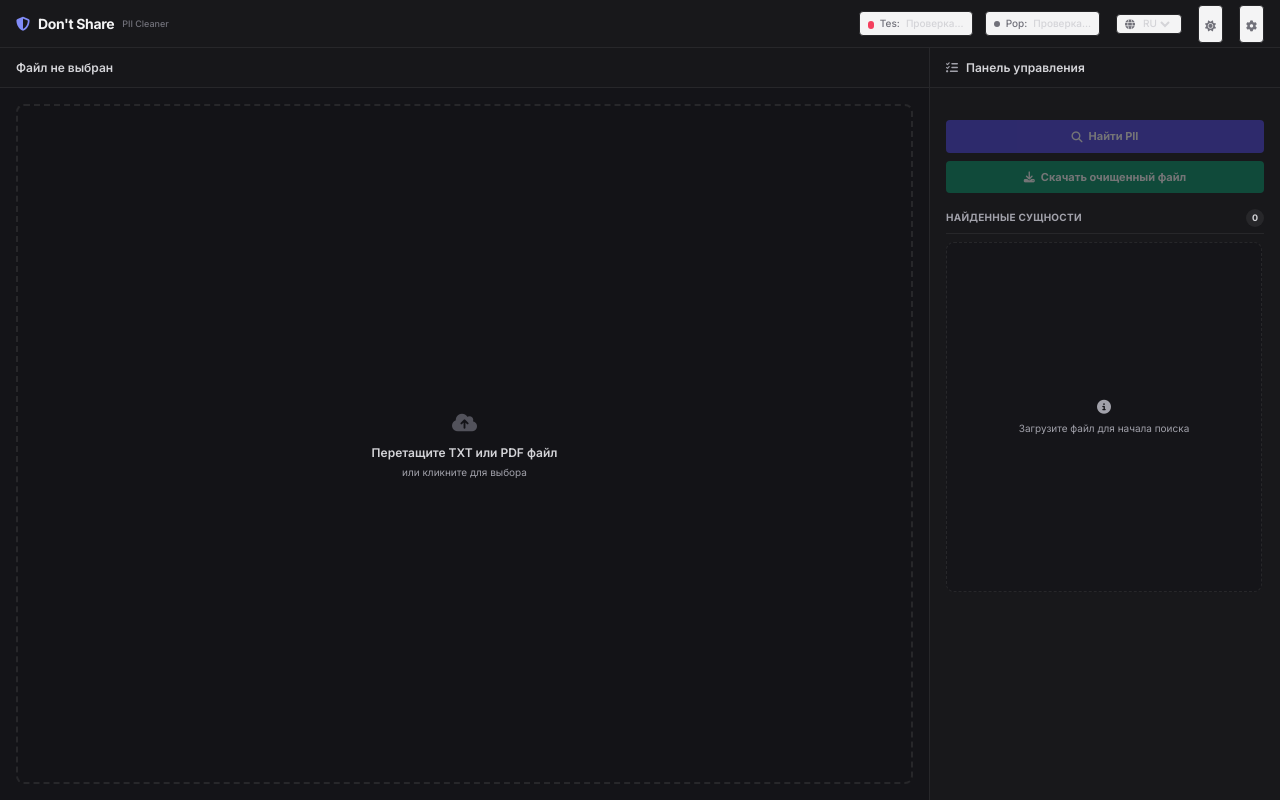
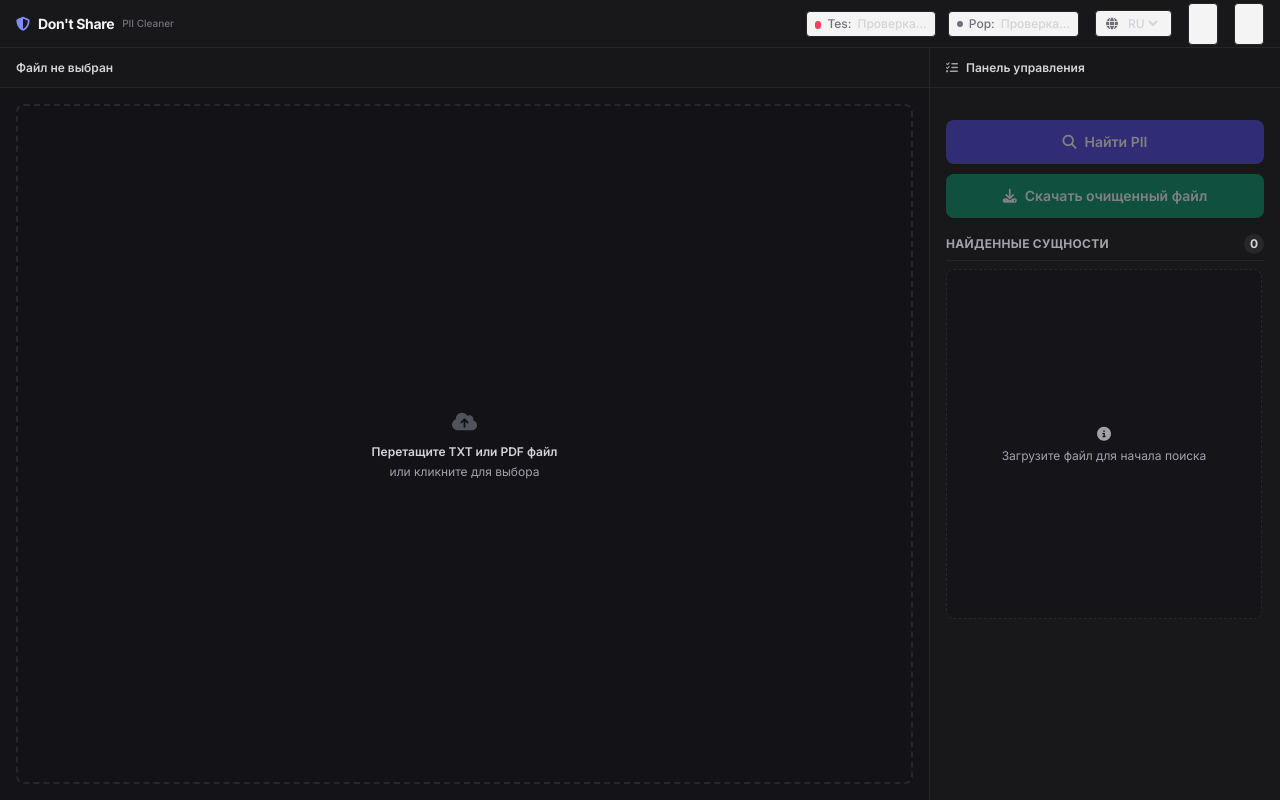
Before and after one commit to TimSorrow/Don-t-share, a FastAPI app: page / in a window 1280 px wide. Run offline with FastAPI, Linux system fonts and the light colour scheme; some libraries are stand-ins or nearby versions.

Commit message:
Fix flex sidebar squeeze bug and scale up fonts and buttons for better visibility and scalability

```diff
--- a/app/templates/index.html
+++ b/app/templates/index.html
@@ -35,13 +35,13 @@
             <div class="flex items-center space-x-2">
                 <i class="fa-solid fa-shield-halved text-indigo-600 dark:text-indigo-400 text-sm"></i>
                 <h1 class="text-sm font-bold tracking-tight">Don't Share</h1>
-                <span class="text-[9px] text-zinc-500 font-medium">PII Cleaner</span>
+                <span class="text-[10px] text-zinc-500 font-medium">PII Cleaner</span>
             </div>
 
             <!-- Header Controls -->
             <div class="flex items-center space-x-4">
                 <!-- Status indicators -->
-                <div class="hidden sm:flex items-center space-x-3 text-[10px] font-medium">
+                <div class="hidden sm:flex items-center space-x-3 text-xs font-medium">
                     <div id="statusTesseract" class="flex items-center space-x-1.5 bg-zinc-100 dark:bg-zinc-850 px-2 py-1 border border-zinc-200 dark:border-zinc-800 rounded">
                         <span class="relative flex h-1.5 w-1.5">
                             <span id="dotTesseract" class="relative inline-flex rounded-full h-1.5 w-1.5 bg-zinc-500"></span>
@@ -60,22 +60,22 @@
                 </div>
 
                 <!-- Lang Selector -->
-                <div class="flex items-center space-x-1 bg-zinc-100 dark:bg-zinc-850 border border-zinc-200 dark:border-zinc-800 rounded px-2 py-0.5">
-                    <i class="fa-solid fa-globe text-zinc-500 text-[10px]"></i>
-                    <select id="langSelect" class="bg-transparent text-[10px] text-zinc-700 dark:text-zinc-300 focus:outline-none cursor-pointer font-medium">
+                <div class="flex items-center space-x-1.5 bg-zinc-100 dark:bg-zinc-850 border border-zinc-200 dark:border-zinc-800 rounded px-2.5 py-1">
+                    <i class="fa-solid fa-globe text-zinc-500 text-xs"></i>
+                    <select id="langSelect" class="bg-transparent text-xs text-zinc-700 dark:text-zinc-300 focus:outline-none cursor-pointer font-medium">
                         <option value="ru" class="bg-white dark:bg-zinc-900" selected>RU</option>
                         <option value="en" class="bg-white dark:bg-zinc-900">EN</option>
                     </select>
                 </div>
 
                 <!-- Theme Toggle Button -->
-                <button id="btnThemeToggle" class="p-1.5 text-zinc-500 hover:text-zinc-800 dark:hover:text-white bg-zinc-100 dark:bg-zinc-850 border border-zinc-200 dark:border-zinc-800 rounded transition" title="Сменить тему">
-                    <i id="themeIcon" class="fa-solid fa-sun text-[11px]"></i>
+                <button id="btnThemeToggle" class="p-2 text-zinc-550 hover:text-zinc-800 dark:hover:text-white bg-zinc-100 dark:bg-zinc-850 border border-zinc-200 dark:border-zinc-800 rounded transition" title="Сменить тему">
+                    <i id="themeIcon" class="fa-solid fa-sun text-xs"></i>
                 </button>
 
                 <!-- Settings Button -->
-                <button id="btnSettings" class="p-1.5 text-zinc-500 hover:text-zinc-800 dark:hover:text-white bg-zinc-100 dark:bg-zinc-850 border border-zinc-200 dark:border-zinc-800 rounded transition" title="Настройки">
-                    <i class="fa-solid fa-cog text-[11px]"></i>
+                <button id="btnSettings" class="p-2 text-zinc-550 hover:text-zinc-800 dark:hover:text-white bg-zinc-100 dark:bg-zinc-850 border border-zinc-200 dark:border-zinc-800 rounded transition" title="Настройки">
+                    <i class="fa-solid fa-cog text-xs"></i>
                 </button>
             </div>
         </div>
@@ -95,13 +95,13 @@
 
                 <!-- PDF Controls -->
                 <div id="pdfControls" class="hidden flex items-center space-x-2">
-                    <button id="btnPrevPage" class="p-1 bg-zinc-100 dark:bg-zinc-800 hover:bg-zinc-200 dark:hover:bg-zinc-700 border border-zinc-200 dark:border-zinc-700 rounded text-[10px] transition disabled:opacity-40 disabled:pointer-events-none">
+                    <button id="btnPrevPage" class="p-1.5 px-2.5 bg-zinc-100 dark:bg-zinc-800 hover:bg-zinc-200 dark:hover:bg-zinc-700 border border-zinc-200 dark:border-zinc-700 rounded text-xs transition disabled:opacity-40 disabled:pointer-events-none">
                         <i class="fa-solid fa-chevron-left"></i>
                     </button>
-                    <span class="text-[10px] text-zinc-500 font-medium">
+                    <span class="text-xs text-zinc-500 font-medium">
                         <span id="spanCurrentPage">1</span> / <span id="spanTotalPages">1</span>
                     </span>
-                    <button id="btnNextPage" class="p-1 bg-zinc-100 dark:bg-zinc-800 hover:bg-zinc-200 dark:hover:bg-zinc-700 border border-zinc-200 dark:border-zinc-700 rounded text-[10px] transition disabled:opacity-40 disabled:pointer-events-none">
+                    <button id="btnNextPage" class="p-1.5 px-2.5 bg-zinc-100 dark:bg-zinc-800 hover:bg-zinc-200 dark:hover:bg-zinc-700 border border-zinc-200 dark:border-zinc-700 rounded text-xs transition disabled:opacity-40 disabled:pointer-events-none">
                         <i class="fa-solid fa-chevron-right"></i>
                     </button>
                 </div>
@@ -115,12 +115,12 @@
                     <input type="file" id="fileInput" class="hidden" accept=".txt,.pdf">
                     <i class="fa-solid fa-cloud-arrow-up text-zinc-400 dark:text-zinc-600 group-hover:text-indigo-600 dark:group-hover:text-indigo-400 text-xl transition"></i>
                     <h3 class="mt-2 text-xs font-semibold text-zinc-700 dark:text-zinc-300">Перетащите TXT или PDF файл</h3>
-                    <p class="mt-1 text-[10px] text-zinc-400 max-w-xs text-center">или кликните для выбора</p>
+                    <p class="mt-1 text-xs text-zinc-400 max-w-xs text-center">или кликните для выбора</p>
                 </div>
 
                 <!-- 2. Text Editor / Highlights container -->
                 <div id="textPreviewContainer" class="hidden flex-1 flex flex-col space-y-2">
-                    <div class="flex items-center justify-between text-[10px] text-zinc-500">
+                    <div class="flex items-center justify-between text-xs text-zinc-500">
                         <span>Выделите слово мышкой, чтобы добавить маску</span>
                         <span id="textCharCount">Символов: 0</span>
                     </div>
@@ -140,7 +140,7 @@
                     <div class="h-6 w-6 border-2 border-zinc-300 dark:border-zinc-800 border-t-indigo-600 dark:border-t-indigo-400 rounded-full animate-spin"></div>
                     <div class="text-center">
                         <h4 id="loaderTitle" class="text-xs font-semibold text-zinc-800 dark:text-zinc-200">Обработка...</h4>
-                        <p id="loaderSubtitle" class="text-[10px] text-zinc-500 mt-0.5"></p>
+                        <p id="loaderSubtitle" class="text-xs text-zinc-500 mt-0.5"></p>
                     </div>
                 </div>
 
@@ -148,7 +148,7 @@
         </section>
 
         <!-- Right Side: Control & Entities Panel -->
-        <section class="w-full md:w-[350px] flex flex-col bg-white dark:bg-zinc-900 border-t md:border-t-0 border-zinc-200 dark:border-zinc-800 overflow-hidden select-none">
+        <section class="w-full md:w-[350px] md:flex-shrink-0 flex flex-col bg-white dark:bg-zinc-900 border-t md:border-t-0 border-zinc-200 dark:border-zinc-800 overflow-hidden select-none">
             <div class="h-10 border-b border-zinc-200 dark:border-zinc-800 px-4 flex items-center bg-zinc-50/50 dark:bg-zinc-900/40">
                 <i class="fa-solid fa-list-check text-zinc-400 mr-2 text-xs"></i>
                 <span class="text-xs font-semibold text-zinc-700 dark:text-zinc-300">Панель управления</span>
@@ -163,23 +163,23 @@
                         <i id="fileIcon" class="fa-solid fa-file-lines text-indigo-600 dark:text-indigo-400 text-sm"></i>
                     </div>
                     <div class="flex-1 min-w-0">
-                        <h4 id="fileName" class="text-[11px] font-semibold text-zinc-700 dark:text-zinc-200 truncate"></h4>
-                        <p id="fileSize" class="text-[9px] text-zinc-500 mt-0.5"></p>
+                        <h4 id="fileName" class="text-xs font-semibold text-zinc-700 dark:text-zinc-200 truncate"></h4>
+                        <p id="fileSize" class="text-[10px] text-zinc-500 mt-0.5"></p>
                     </div>
-                    <button id="btnClearFile" class="text-zinc-400 hover:text-red-500 p-1 rounded hover:bg-zinc-200 dark:hover:bg-zinc-800 transition" title="Закрыть файл">
-                        <i class="fa-solid fa-trash-can text-[10px]"></i>
+                    <button id="btnClearFile" class="text-zinc-400 hover:text-red-500 p-1.5 rounded hover:bg-zinc-200 dark:hover:bg-zinc-800 transition" title="Закрыть файл">
+                        <i class="fa-solid fa-trash-can text-xs"></i>
                     </button>
                 </div>
 
                 <!-- Primary Action Buttons -->
-                <div class="space-y-2">
-                    <button id="btnFindPII" class="w-full py-2 bg-indigo-600 hover:bg-indigo-700 text-white text-[11px] font-bold rounded transition disabled:opacity-40 disabled:pointer-events-none flex items-center justify-center space-x-1.5" disabled>
-                        <i class="fa-solid fa-magnifying-glass"></i>
+                <div class="space-y-2.5">
+                    <button id="btnFindPII" class="w-full py-3 px-4 bg-indigo-600 hover:bg-indigo-700 text-white text-xs sm:text-sm font-semibold rounded-lg shadow-sm hover:shadow active:scale-[0.98] transition-all duration-150 disabled:opacity-45 disabled:pointer-events-none disabled:active:scale-100 flex items-center justify-center space-x-2" disabled>
+                        <i class="fa-solid fa-magnifying-glass text-xs sm:text-sm"></i>
                         <span>Найти PII</span>
                     </button>
 
-                    <button id="btnDownload" class="w-full py-2 bg-emerald-600 hover:bg-emerald-700 text-white text-[11px] font-bold rounded transition disabled:opacity-40 disabled:pointer-events-none flex items-center justify-center space-x-1.5" disabled>
-                        <i class="fa-solid fa-download"></i>
+                    <button id="btnDownload" class="w-full py-3 px-4 bg-emerald-600 hover:bg-emerald-700 text-white text-xs sm:text-sm font-semibold rounded-lg shadow-sm hover:shadow active:scale-[0.98] transition-all duration-150 disabled:opacity-45 disabled:pointer-events-none disabled:active:scale-100 flex items-center justify-center space-x-2" disabled>
+                        <i class="fa-solid fa-download text-xs sm:text-sm"></i>
                         <span>Скачать очищенный файл</span>
                     </button>
                 </div>
@@ -187,15 +187,15 @@
                 <!-- List of Detections -->
                 <div class="flex-1 flex flex-col min-h-[150px]">
                     <div class="flex items-center justify-between border-b border-zinc-200 dark:border-zinc-800 pb-1.5 mb-2">
-                        <h4 class="text-[10px] font-bold text-zinc-500 dark:text-zinc-400 uppercase tracking-wide">Найденные сущности</h4>
-                        <span id="badgeEntityCount" class="text-[9px] font-bold bg-zinc-100 dark:bg-zinc-800 text-zinc-600 dark:text-zinc-300 px-1.5 py-0.5 rounded-full">0</span>
+                        <h4 class="text-xs font-bold text-zinc-500 dark:text-zinc-400 uppercase tracking-wide">Найденные сущности</h4>
+                        <span id="badgeEntityCount" class="text-xs font-bold bg-zinc-100 dark:bg-zinc-800 text-zinc-600 dark:text-zinc-300 px-1.5 py-0.5 rounded-full">0</span>
                     </div>
 
                     <!-- List Container -->
                     <div id="entitiesList" class="flex-1 overflow-y-auto space-y-1.5 max-h-[350px] pr-0.5">
                         <div id="noEntitiesPlaceholder" class="h-full flex flex-col items-center justify-center text-center p-4 border border-dashed border-zinc-200 dark:border-zinc-800 rounded-lg bg-zinc-50/50 dark:bg-zinc-950/10">
                             <i class="fa-solid fa-circle-info text-zinc-400 text-sm mb-1"></i>
-                            <p class="text-[10px] text-zinc-400">Загрузите файл для начала поиска</p>
+                            <p class="text-xs text-zinc-400">Загрузите файл для начала поиска</p>
                         </div>
                     </div>
                 </div>
@@ -220,7 +220,7 @@
             </div>
 
             <!-- Content Form -->
-            <form id="settingsForm" class="py-4 space-y-3 text-[10px]">
+            <form id="settingsForm" class="py-4 space-y-3 text-xs">
                 <div>
                     <label for="inputTesseract" class="block font-semibold text-zinc-600 dark:text-zinc-350 mb-1">Путь к файлу Tesseract OCR (tesseract.exe)</label>
                     <input type="text" id="inputTesseract" class="w-full bg-zinc-50 dark:bg-zinc-950 border border-zinc-200 dark:border-zinc-800 rounded p-2 text-zinc-700 dark:text-zinc-300 focus:outline-none focus:border-indigo-500 transition" placeholder="Нажмите «Сохранить» для автоопределения">
@@ -234,7 +234,7 @@
                 <!-- Info Alert -->
                 <div class="p-2.5 bg-indigo-50/50 dark:bg-indigo-950/20 border border-indigo-100 dark:border-indigo-950/40 rounded text-indigo-700 dark:text-indigo-400 flex items-start space-x-1.5 leading-relaxed">
                     <i class="fa-solid fa-circle-exclamation mt-0.5 text-xs flex-shrink-0"></i>
-                    <p class="text-[9px]">
+                    <p class="text-[10px]">
                         В переносной (portable) версии папки <strong>tesseract</strong> и <strong>poppler</strong> можно просто скопировать в каталог программы — пути настроятся сами.
                     </p>
                 </div>
@@ -242,10 +242,10 @@
 
             <!-- Footer -->
             <div class="flex items-center justify-end space-x-2 pt-3 border-t border-zinc-200 dark:border-zinc-800">
-                <button id="btnSettingsCancel" class="px-3.5 py-1.5 bg-zinc-100 dark:bg-zinc-800 hover:bg-zinc-200 dark:hover:bg-zinc-700 text-zinc-700 dark:text-zinc-200 font-semibold rounded text-[10px] transition">
+                <button id="btnSettingsCancel" class="px-3.5 py-1.5 bg-zinc-100 dark:bg-zinc-800 hover:bg-zinc-200 dark:hover:bg-zinc-700 text-zinc-700 dark:text-zinc-200 font-semibold rounded text-xs transition">
                     Отмена
                 </button>
-                <button id="btnSettingsSave" class="px-3.5 py-1.5 bg-indigo-600 hover:bg-indigo-700 text-white font-semibold rounded text-[10px] transition flex items-center space-x-1">
+                <button id="btnSettingsSave" class="px-3.5 py-1.5 bg-indigo-600 hover:bg-indigo-700 text-white font-semibold rounded text-xs transition flex items-center space-x-1">
                     <i class="fa-solid fa-floppy-disk"></i>
                     <span>Сохранить</span>
                 </button>
@@ -254,15 +254,15 @@
     </div>
 
     <!-- Highlight Option Popover -->
-    <div id="highlightPopover" class="fixed z-50 bg-white dark:bg-zinc-900 border border-zinc-200 dark:border-zinc-850 rounded shadow-lg p-2.5 flex flex-col hidden space-y-1 w-44 text-[10px] font-medium">
-        <div class="px-1.5 py-0.5 border-b border-zinc-100 dark:border-zinc-800 text-[9px] text-zinc-400 truncate" id="popoverEntityText"></div>
+    <div id="highlightPopover" class="fixed z-50 bg-white dark:bg-zinc-900 border border-zinc-200 dark:border-zinc-850 rounded shadow-lg p-2.5 flex flex-col hidden space-y-1 w-44 text-xs font-medium">
+        <div class="px-1.5 py-0.5 border-b border-zinc-100 dark:border-zinc-800 text-[10px] text-zinc-400 truncate" id="popoverEntityText"></div>
         <button id="popoverBtnToggle" class="w-full text-left px-1.5 py-1 rounded hover:bg-zinc-100 dark:hover:bg-zinc-850 flex items-center justify-between text-zinc-700 dark:text-zinc-300">
             <span>Исключить</span>
-            <i class="fa-solid fa-check text-emerald-500 text-[8px]" id="popoverIconCheck"></i>
+            <i class="fa-solid fa-check text-emerald-500 text-[10px]" id="popoverIconCheck"></i>
         </button>
         <button id="popoverBtnDelete" class="w-full text-left px-1.5 py-1 rounded hover:bg-red-50 dark:hover:bg-red-950/20 hover:text-red-500 flex items-center justify-between text-zinc-500 dark:text-zinc-400">
             <span>Удалить маску</span>
-            <i class="fa-solid fa-trash-can text-[8px]"></i>
+            <i class="fa-solid fa-trash-can text-[10px]"></i>
         </button>
     </div>
 
--- a/static/js/app.js
+++ b/static/js/app.js
@@ -91,20 +91,20 @@ function initThemeToggle() {
     const savedTheme = localStorage.getItem("theme") || "dark";
     if (savedTheme === "dark") {
         document.documentElement.classList.add("dark");
-        themeIcon.className = "fa-solid fa-sun text-[11px]";
+        themeIcon.className = "fa-solid fa-sun text-xs";
     } else {
         document.documentElement.classList.remove("dark");
-        themeIcon.className = "fa-solid fa-moon text-[11px]";
+        themeIcon.className = "fa-solid fa-moon text-xs";
     }
 
     btnThemeToggle.addEventListener("click", () => {
         document.documentElement.classList.toggle("dark");
         if (document.documentElement.classList.contains("dark")) {
             localStorage.setItem("theme", "dark");
-            themeIcon.className = "fa-solid fa-sun text-[11px]";
+            themeIcon.className = "fa-solid fa-sun text-xs";
         } else {
             localStorage.setItem("theme", "light");
-            themeIcon.className = "fa-solid fa-moon text-[11px]";
+            themeIcon.className = "fa-solid fa-moon text-xs";
         }
     });
 }
@@ -454,10 +454,10 @@ function showPopover(el, index) {
 
     // Icon state
     if (ent.ignored) {
-        popoverIconCheck.className = "fa-solid fa-xmark text-rose-500 text-[9px]";
+        popoverIconCheck.className = "fa-solid fa-xmark text-rose-500 text-xs";
         popoverBtnToggle.querySelector("span").innerText = "Включить";
     } else {
-        popoverIconCheck.className = "fa-solid fa-check text-emerald-500 text-[8px]";
+        popoverIconCheck.className = "fa-solid fa-check text-emerald-500 text-[10px]";
         popoverBtnToggle.querySelector("span").innerText = "Исключить";
     }
 
@@ -984,7 +984,7 @@ function renderEntitiesList() {
 
         item.innerHTML = `
             <div class="flex items-center space-x-2.5 min-w-0">
-                <span class="h-6 px-2.5 border rounded-lg flex items-center justify-center space-x-1 ${colorClass} text-[10px] font-semibold tracking-wide uppercase">
+                <span class="h-6 px-2.5 border rounded-lg flex items-center justify-center space-x-1 ${colorClass} text-xs font-semibold tracking-wide uppercase">
                     <i class="${icon}"></i>
                     <span>${labelName}</span>
                 </span>
@@ -992,7 +992,7 @@ function renderEntitiesList() {
             </div>
 
             <div class="flex items-center space-x-2">
-                <span class="text-[10px] text-slate-500 font-semibold">${(ent.score * 100).toFixed(0)}%</span>
+                <span class="text-xs text-slate-500 font-semibold">${(ent.score * 100).toFixed(0)}%</span>
                 <button class="btn-toggle-entity p-1 text-slate-400 hover:text-white rounded hover:bg-slate-800 transition" title="${ent.ignored ? 'Включить в маскирование' : 'Исключить из маскирования'}">
                     <i class="fa-solid ${ent.ignored ? 'fa-eye-slash text-slate-500' : 'fa-eye text-emerald-400'} text-xs"></i>
                 </button>
```
